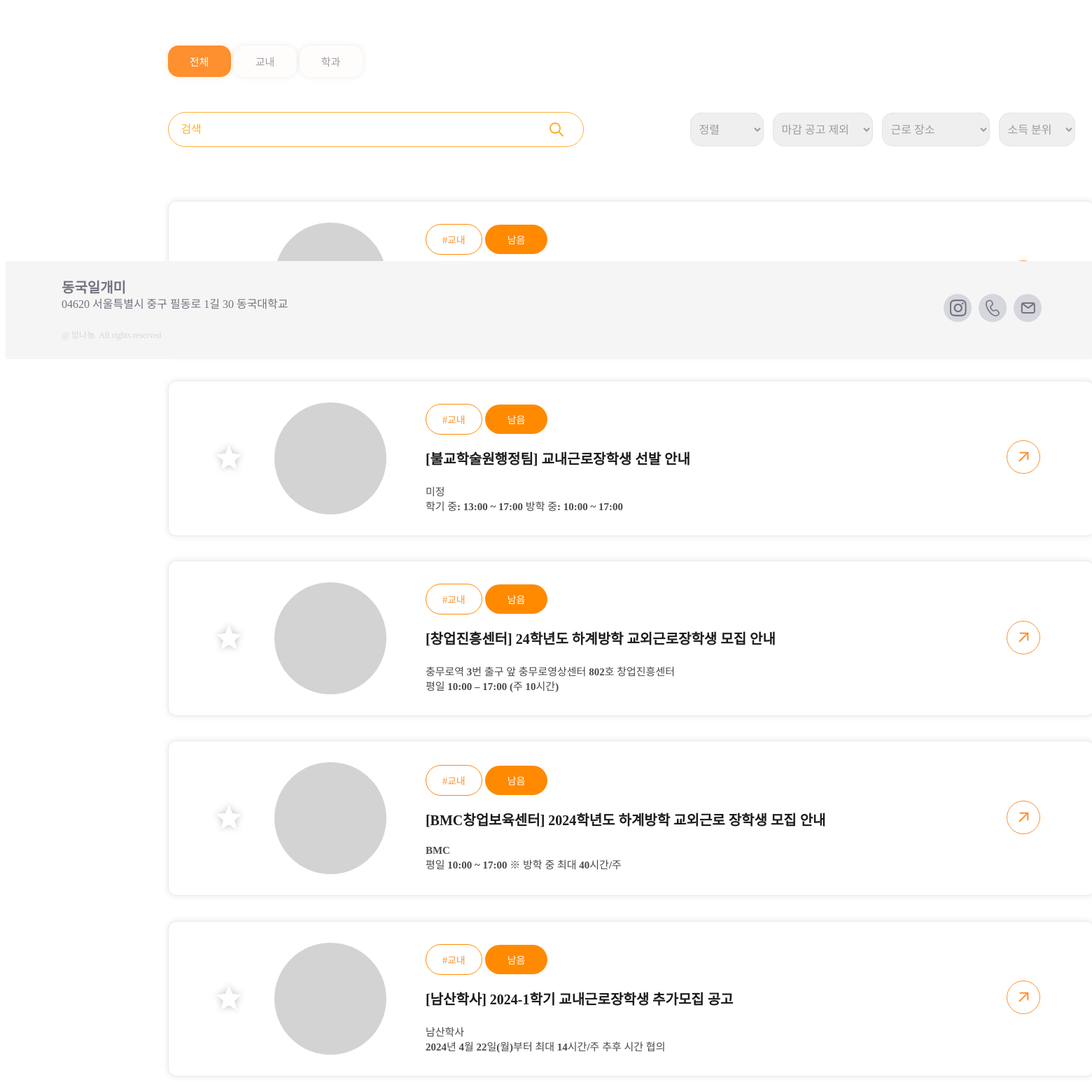
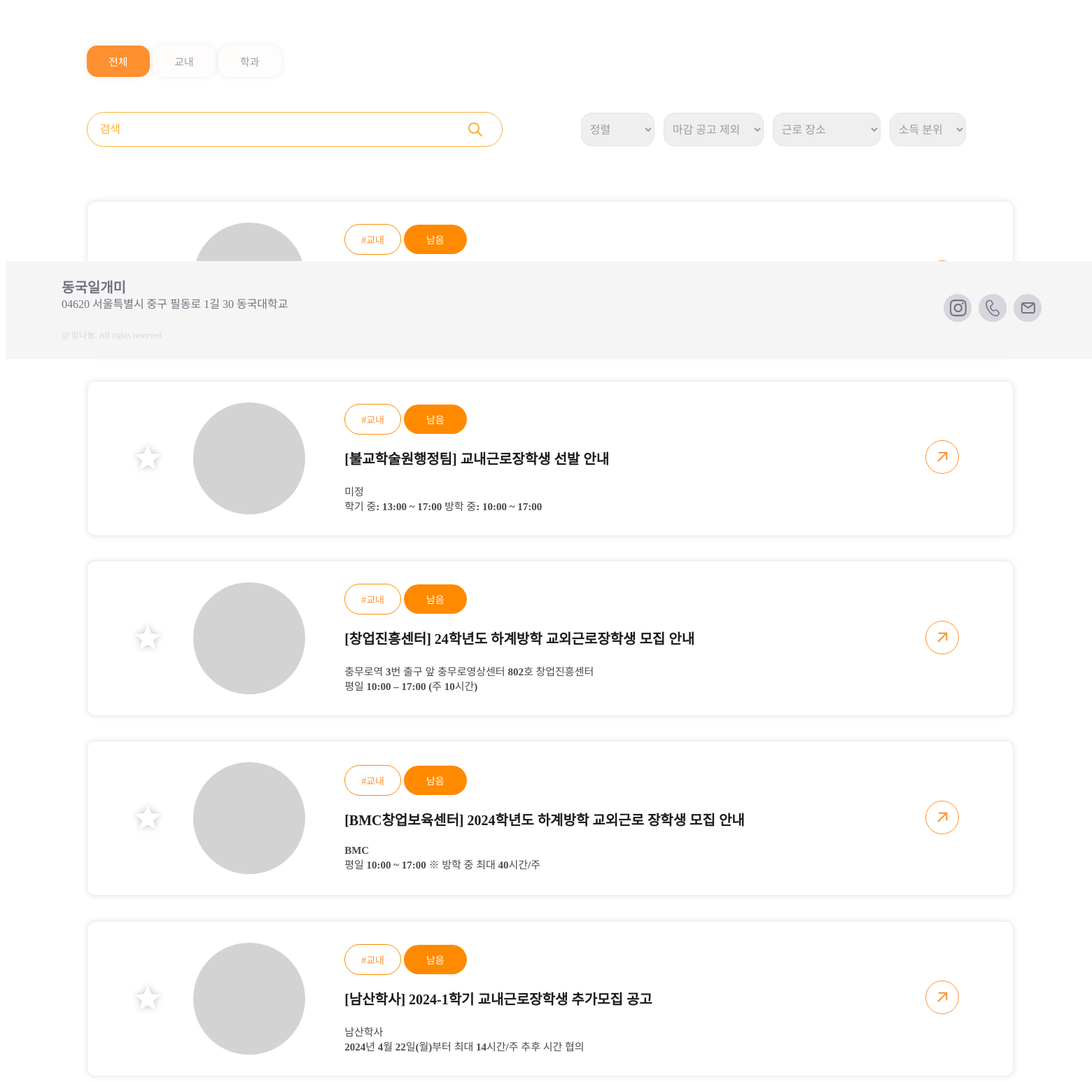
Before and after one commit to LikeLion-at-DGU/2024-simba-6-Mangnanyongs, a Django app: page /mainlistpage/ in a window 1560 px wide. Shown: the part 287-1833 px from the top of the page at 70% size. Run offline with Django 5.2, Linux system fonts and the light colour scheme; data comes from the database, SQL or seed files in the repository; both versions use the stored data as it was after the commit; some libraries are stand-ins or nearby versions; some web fonts are replaced.

Commit message:
feat: 정렬, 마감공고 부분 js 보강 필요

```diff
--- a/dongguk_working_ant/project/project/static/css/main/mainlistpage.css
+++ b/dongguk_working_ant/project/project/static/css/main/mainlistpage.css
@@ -9,7 +9,7 @@
 
     gap: 10px;
 
-    margin-left: 15%;
+    margin-left: 7.5%;
 
     @media (max-width: 1050px) {
         align-items: start;
@@ -72,7 +72,7 @@
 }
 
 #selector{
-    margin-left: 9.5em;
+    margin-left: 7em;
     display:flex;
     gap: 13px;
 }
--- a/dongguk_working_ant/project/project/static/js/main/mainlistpage.js
+++ b/dongguk_working_ant/project/project/static/js/main/mainlistpage.js
@@ -24,21 +24,26 @@ document.addEventListener("DOMContentLoaded", () => {
 
 
 //정렬, 마감 공고, 근로 장소, 소득분위 선택
-filter = document.querySelectorAll('#selector label')
-console.log(filter[0].value);
+filters = document.querySelectorAll('#selector label')
+filters.forEach((filter) => {
+    filter.addEventListener("click", () => {
+        kind = filter.getAttribute('for');
+        select = document.getElementById(kind);
+        value = select.value;
 
-console.log(document.querySelectorAll('.card'));
+        document.getElementById
+    })
+})
 
 //스크랩 기능
-function scrap(card){
-    console.log(card);
-    let star_img = document.querySelector(".star img");
+function scrap(star) {
+    let star_img = star.querySelector("img");
 
-    if(card.value == "none"){//value가 scraped로 바뀜
-        card.value="scraped";
-        star_img.src = "http://127.0.0.1:8000/static/images/icons/blink_star.svg"
-    } else{
-        card.value="none";
-        star_img.src = "http://127.0.0.1:8000/static/images/icons/star.svg"
+    if (star.value == "none") { // value가 scraped로 바뀜
+        star.value = "scraped";
+        star_img.src = "http://127.0.0.1:8000/static/images/icons/blink_star.svg";
+    } else {
+        star.value = "none";
+        star_img.src = "http://127.0.0.1:8000/static/images/icons/star.svg";
     }
 }
```
Also changed, not shown: dongguk_working_ant/project/db.sqlite3.
